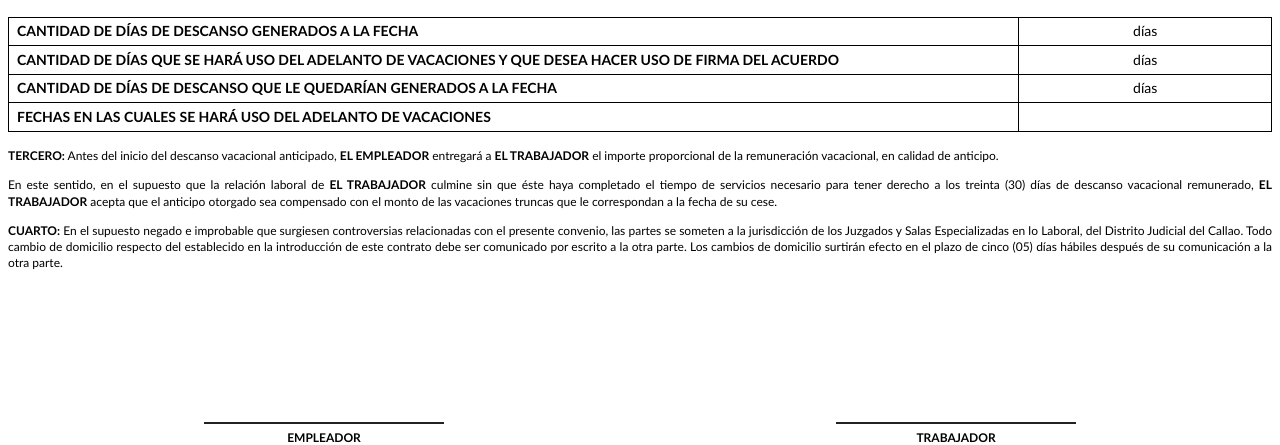
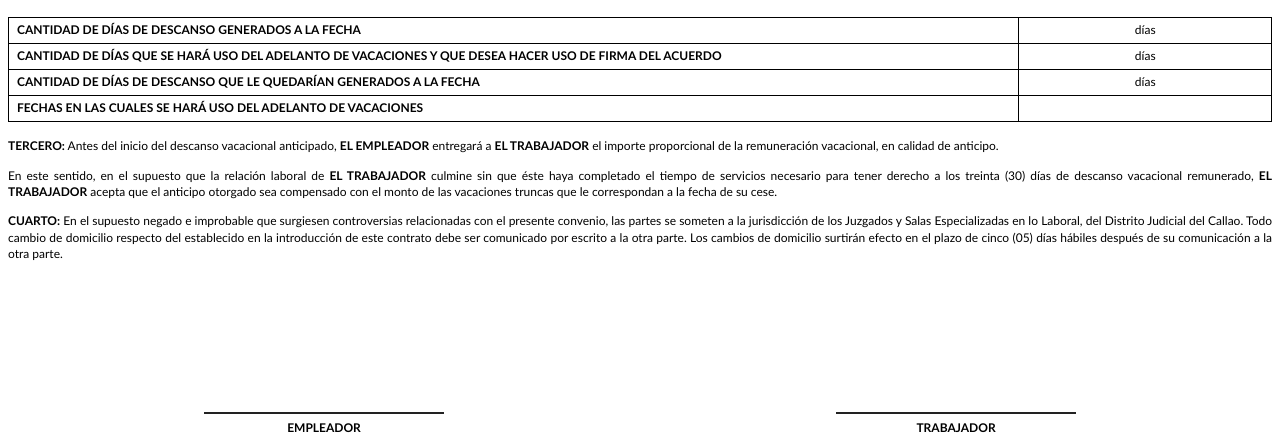
Before and after one commit to alvarohl230498-cyber/Convenio, a Python web app: template templates/convenios/adelanto_pdf.html in a window 1280 px wide. Shown: the part 258-703 px from the top of the page. Run offline with Jinja, Linux system fonts and the light colour scheme; the template is opened without the code that fills it, so the values that code supplies are empty.

Commit message:
arreglo de convenio adelanto box

```diff
--- a/templates/convenios/adelanto_pdf.html
+++ b/templates/convenios/adelanto_pdf.html
@@ -51,7 +51,7 @@
             vertical-align: middle;
             padding: 4pt 6pt;
             /* filas compactas */
-            font-size: 10.5pt;
+            font-size: 9pt;
             line-height: 1.2;
             word-break: break-word;
             box-sizing: border-box;
```
